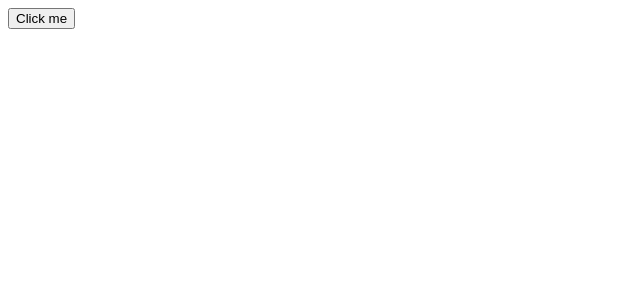
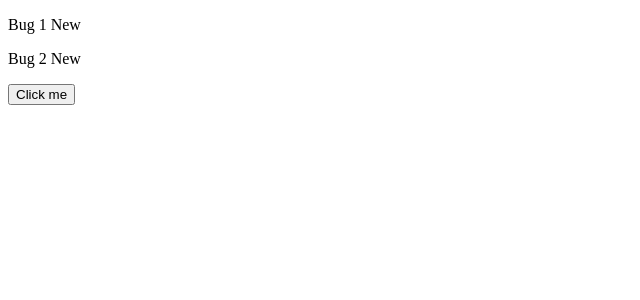
Before and after one commit to Pin3appl3ishan/react-moshpit, a React (Vite) app in the folder react-app/: page / in a window 1280 px wide. Shown: the top 300 px of the page, without its empty margins (0-640 px from the left). Built offline with nearby package versions, Linux system fonts and the light colour scheme; the HTML template or start-up script is replaced by a standard one.

Commit message:
arrayOfObject

```diff
--- a/react-app/src/App.tsx
+++ b/react-app/src/App.tsx
@@ -1,20 +1,22 @@
 import { useState } from "react";
+import { produce } from "immer";
 
 function App() {
-  const [customer, setCustomer] = useState({
-    name: "John",
-    address: {
-      city: 'Kathmandu',
-      zipCode: 8844
-    }
-  });
+  const [bugs, setBugs] = useState([
+    {id:1, title: 'Bug 1', fixed: false},
+    {id:2, title: 'Bug 2', fixed: false},
+  ]);
 
   const handleClick = () => {
-    setCustomer({...customer,address: {...customer.address, zipCode: 8848}});
+    setBugs(produce(draft => {
+      const bug = draft.find(bug => bug.id ===1);
+      if (bug) bug.fixed = true;
+    }))
   };
 
   return (
   <div>
+    {bugs.map(bug => <p key={bug.id}>{bug.title} {bug.fixed ? 'Fixed' : 'New'}</p>)}
      <button onClick={handleClick}>Click me</button>
   </div>
   );
```
